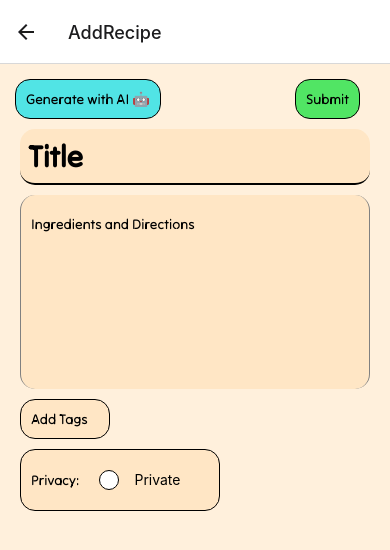
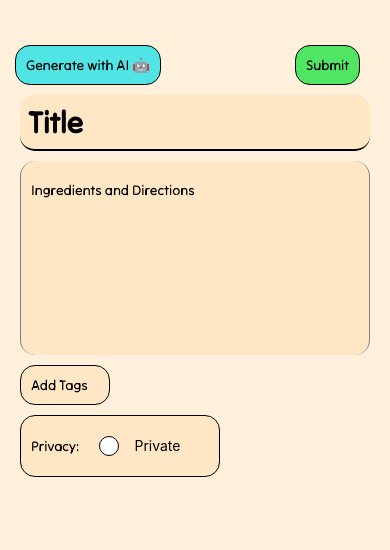
Before and after one commit to Fugate-A/MegaBytes.app, a React Native app in the folder mobile_frontend/: screen /AddRecipe in a window 390 px wide. Shown: the top 550 px of the page. Built offline with nearby package versions, Linux system fonts and the light colour scheme.

Commit message:
Removed page headers, adjusted tag opacity

```diff
--- a/mobile_frontend/App.js
+++ b/mobile_frontend/App.js
@@ -35,12 +35,12 @@ export default function App() {
 	return (
 		<NavigationContainer>
 			<Stack.Navigator initialRouteName="Auth">
-			<Stack.Screen name="Auth" component={AuthPage} />
-			<Stack.Screen name="Home" component={HomePage} />
-			<Stack.Screen name="Explore" component={ExplorePage} />
-			<Stack.Screen name="AddRecipe" component={AddRecipePage} />
-			<Stack.Screen name="RecipePage" component={RecipePage} />
-			<Stack.Screen name="Profile" component={ProfilePage} />
+				<Stack.Screen name="Auth" component={AuthPage} options={{ headerShown: false }} />
+				<Stack.Screen name="Home" component={HomePage} options={{ headerShown: false }} />
+				<Stack.Screen name="Explore" component={ExplorePage} options={{ headerShown: false }} />
+				<Stack.Screen name="AddRecipe" component={AddRecipePage} options={{ headerShown: false }} />
+				<Stack.Screen name="RecipePage" component={RecipePage} options={{ headerShown: false }} />
+				<Stack.Screen name="Profile" component={ProfilePage} options={{ headerShown: false }} />
 			</Stack.Navigator>
 		</NavigationContainer>
 	);
--- a/mobile_frontend/components/AIRequestModal.js
+++ b/mobile_frontend/components/AIRequestModal.js
@@ -112,6 +112,7 @@ const styles = StyleSheet.create({
         backgroundColor: '#E3E3E3',
         padding: 20,
         borderRadius: 15,
+        width: '80%',
     },
     frozenInput: {
         backgroundColor: 'lightgray',
--- a/mobile_frontend/components/Header.js
+++ b/mobile_frontend/components/Header.js
@@ -11,7 +11,6 @@ const Header = ({ title, style }) => {
 
 const styles = StyleSheet.create({
     header: {
-        marginTop: -50,
         padding: 15,
         alignItems: 'center',
         marginBottom: 25,
--- a/mobile_frontend/components/TagComponent.js
+++ b/mobile_frontend/components/TagComponent.js
@@ -21,6 +21,7 @@ const styles = StyleSheet.create({
     },
     dimmedTagContainer: {
         opacity: 0.5,
+        backgroundColor: 'gray',
     },
     tagText: {
         color: 'black',
--- a/mobile_frontend/pages/AddRecipePage.js
+++ b/mobile_frontend/pages/AddRecipePage.js
@@ -217,6 +217,7 @@ const styles = StyleSheet.create({
         alignContent: 'center',
         backgroundColor: '#FFF0DC',
         padding: 10,
+        paddingTop: 40,
     },
     topButtons: {
         flexDirection: 'row',
--- a/mobile_frontend/pages/ExplorePage.js
+++ b/mobile_frontend/pages/ExplorePage.js
@@ -93,6 +93,7 @@ const styles = StyleSheet.create({
         width: '100%',
         justifyContent: 'space-between',
         borderWidth: 3,
+        paddingTop: 40,
     },
     explorePageText: {
         fontSize: 24,
--- a/mobile_frontend/pages/HomePage.js
+++ b/mobile_frontend/pages/HomePage.js
@@ -96,6 +96,7 @@ const styles = StyleSheet.create({
         width: '100%',
         justifyContent: 'space-between',
         borderWidth: 3,
+        paddingTop: 40,
     },
     homePageText: {
         fontSize: 24,
--- a/mobile_frontend/pages/ProfilePage.js
+++ b/mobile_frontend/pages/ProfilePage.js
@@ -65,6 +65,7 @@ const styles = StyleSheet.create({
         justifyContent: 'center',
         alignItems: 'center',
         backgroundColor: '#FFF0DC',
+        paddingTop: 40,
     },
     card: {
         backgroundColor: '#FFE6C5',
--- a/mobile_frontend/pages/RecipePage.js
+++ b/mobile_frontend/pages/RecipePage.js
@@ -271,7 +271,9 @@ function RecipePage() {
             </View>
 
             <View style={styles.commentSection}>
-                <Text style={styles.commentSectionText}>Comments</Text>
+                <View style={styles.commentSectionHeader}>
+                    <Text style={styles.commentSectionText}>Comments</Text>
+                </View>
                 {renderComments()}
             </View>
 
@@ -295,6 +297,7 @@ const styles = StyleSheet.create({
         flex: 1,
         backgroundColor: '#FFF0DC',
         padding: 10,
+        paddingTop: 40,
     },
     recipeAuthorContainer: {
         padding: 10,
@@ -401,7 +404,13 @@ const styles = StyleSheet.create({
     },
     commentSection: {
         flex: 1,
-        marginBottom: 40,
+        marginBottom: 60,
+    },
+    commentSectionHeader: {
+        borderBottomWidth: 0.5,
+        width: '50%',
+        borderColor: 'gray',
+        marginBottom: 5,
     },
     commentSectionText: {
         fontSize: 18,
```
Lines whose indentation alone changed are shown as unchanged.
